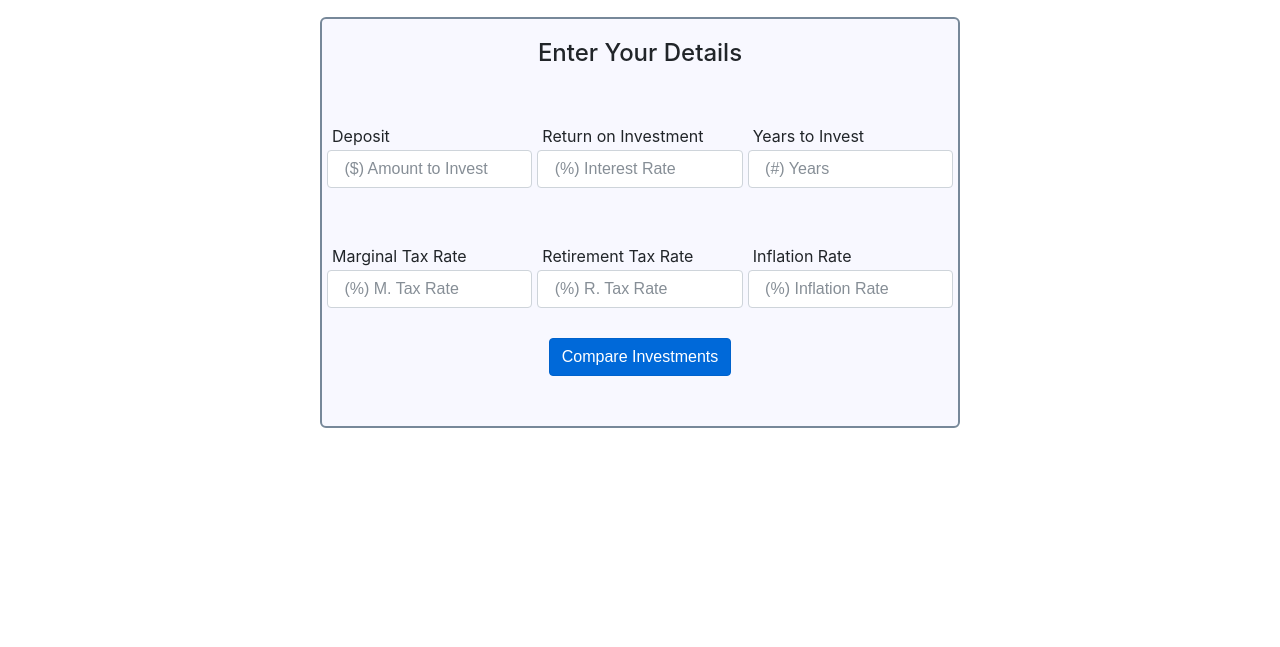
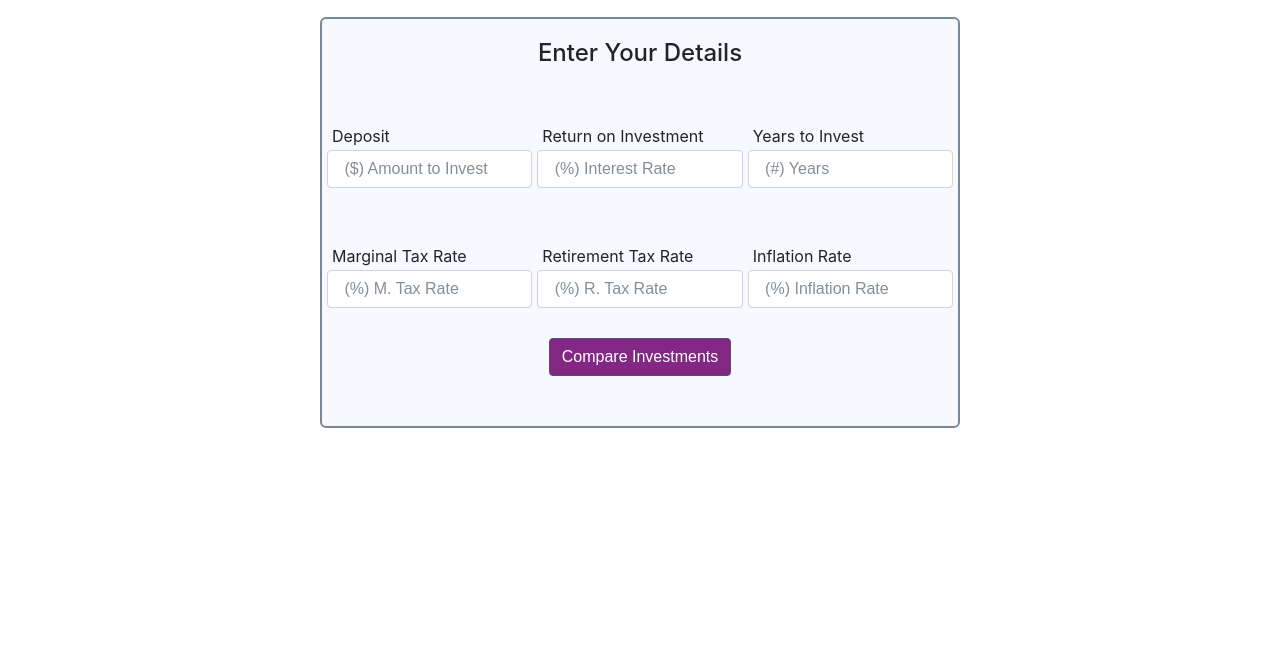
Before and after one commit to zzidante/tfsa_rrsp_calculator, a website: page index.html in a window 1280 px wide. In both pictures the pointer is over the button "Compare Investments". Shown: the part 78-725 px from the top of the page. Drawn offline with nearby package versions, Linux system fonts and the light colour scheme.

Commit message:
added button hover

```diff
--- a/scripts/app.js
+++ b/scripts/app.js
@@ -93,6 +93,7 @@ $(function() {
   };
 
   function addRefreshButton(resultsContainer) {
+    // Reference: https://stackoverflow.com/questions/29884654/button-that-refresh-page-on-click
     return resultsContainer.append("<div class='btn-div'><input class='btn btn-primary' type='button' value='Make a New Calculation' onClick='window.location.href=window.location.href'></div.>")
   }
 
--- a/styles/stylesheet.css
+++ b/styles/stylesheet.css
@@ -125,3 +125,8 @@ form h4 {
     background: #624874;
     border-color: #624874;
   }
+
+  .btn-primary:hover {
+    background: #822884;
+    border-color: #624874;
+  }
```
